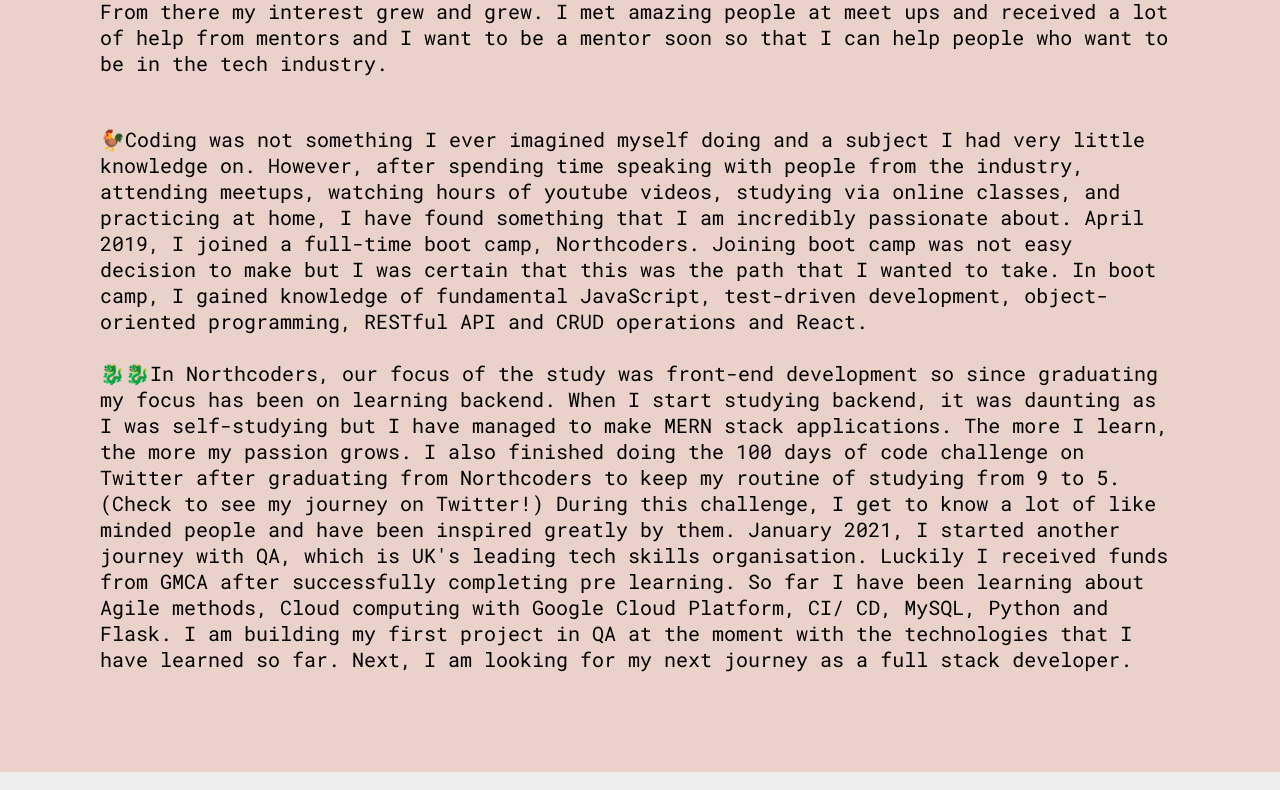
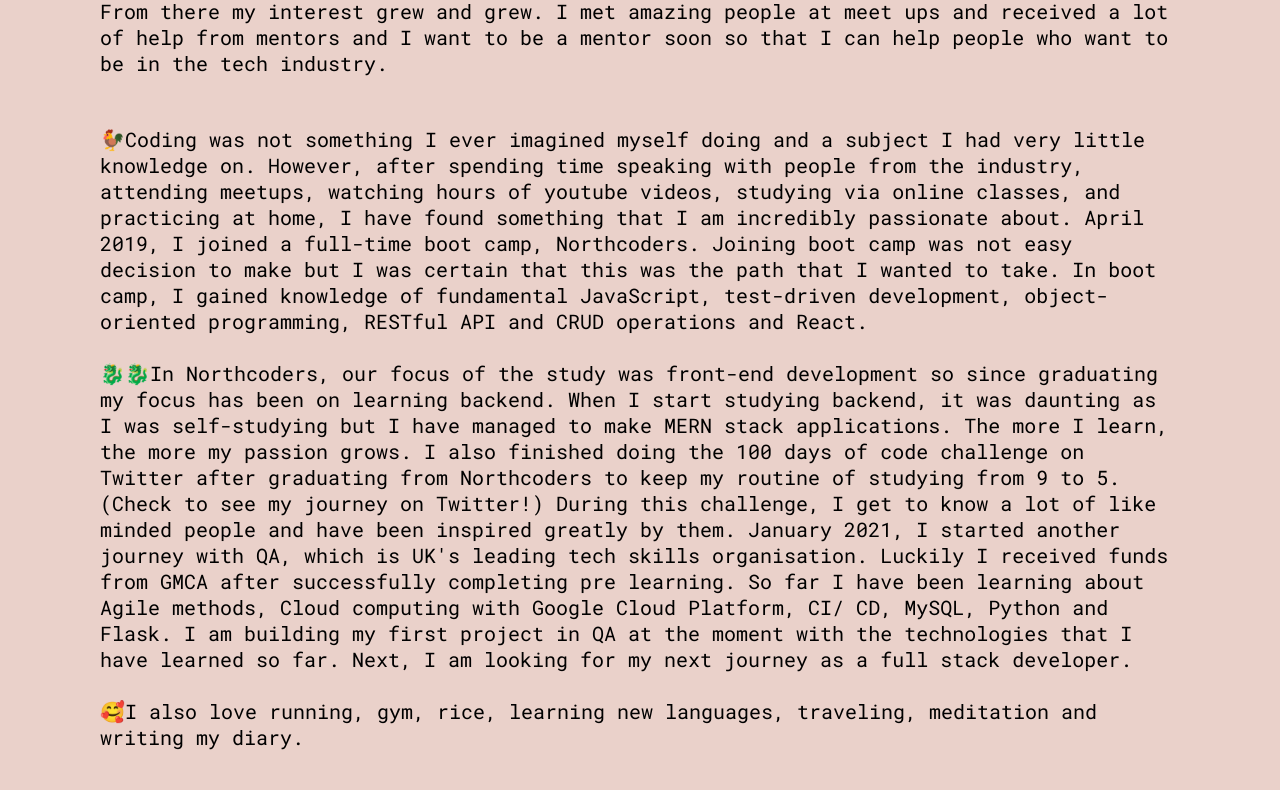
Before and after one commit to serin0837/portfolio, a React (Create React App) app: page /about-me in a window 1280 px wide. Shown: the part 530-1320 px from the top of the page. Built offline with nearby package versions, Linux system fonts and the light colour scheme.

Commit message:
add reademe

```diff
--- a/src/component/AboutMe.jsx
+++ b/src/component/AboutMe.jsx
@@ -53,10 +53,12 @@
           (Check to see my journey on Twitter!) During this challenge, I get to know a lot of like minded people and have been inspired greatly by them.
           January 2021, I started another journey with QA, which is UK's leading tech skills organisation.
           Luckily I received funds from GMCA after successfully completing pre learning. So far I have been learning about Agile methods,
-          Cloud computing with Google Cloud Platform, CI/ CD, MySQL, Python and Flask. I am building my first project in QA at the moment with the technologies that I have learned so far. Next, I am looking for my next journey as a full stack developer.
+          Cloud computing with Google Cloud Platform, CI/ CD, MySQL, Python and Flask. I am building my first project in QA at the moment with the technologies that I have learned so far.
+          Next, I am looking for my next journey as a full stack developer.
+          <br></br><br></br>
+          <span>🥰</span>
+          I also love running, gym, rice, learning new languages, traveling, meditation and writing my diary.
           </p>
-
-
       </section>
     </div>
   );
```
